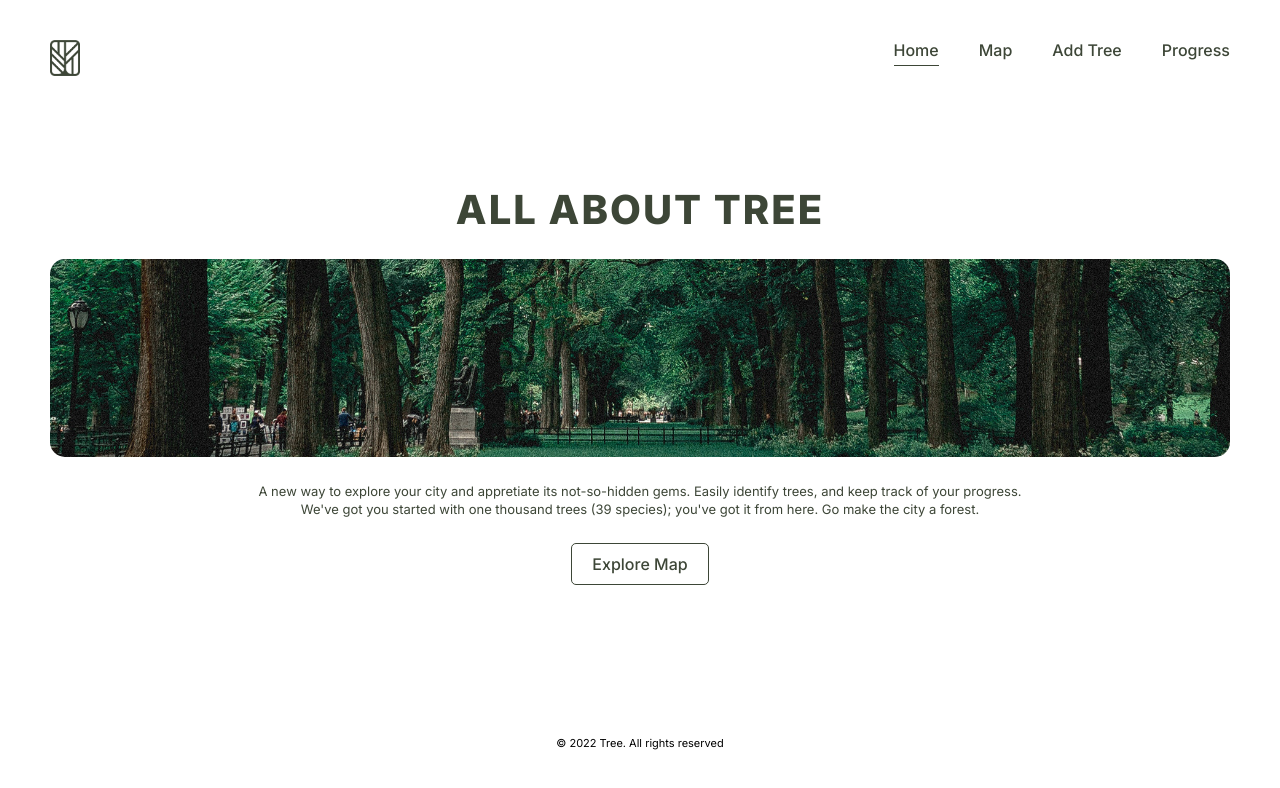
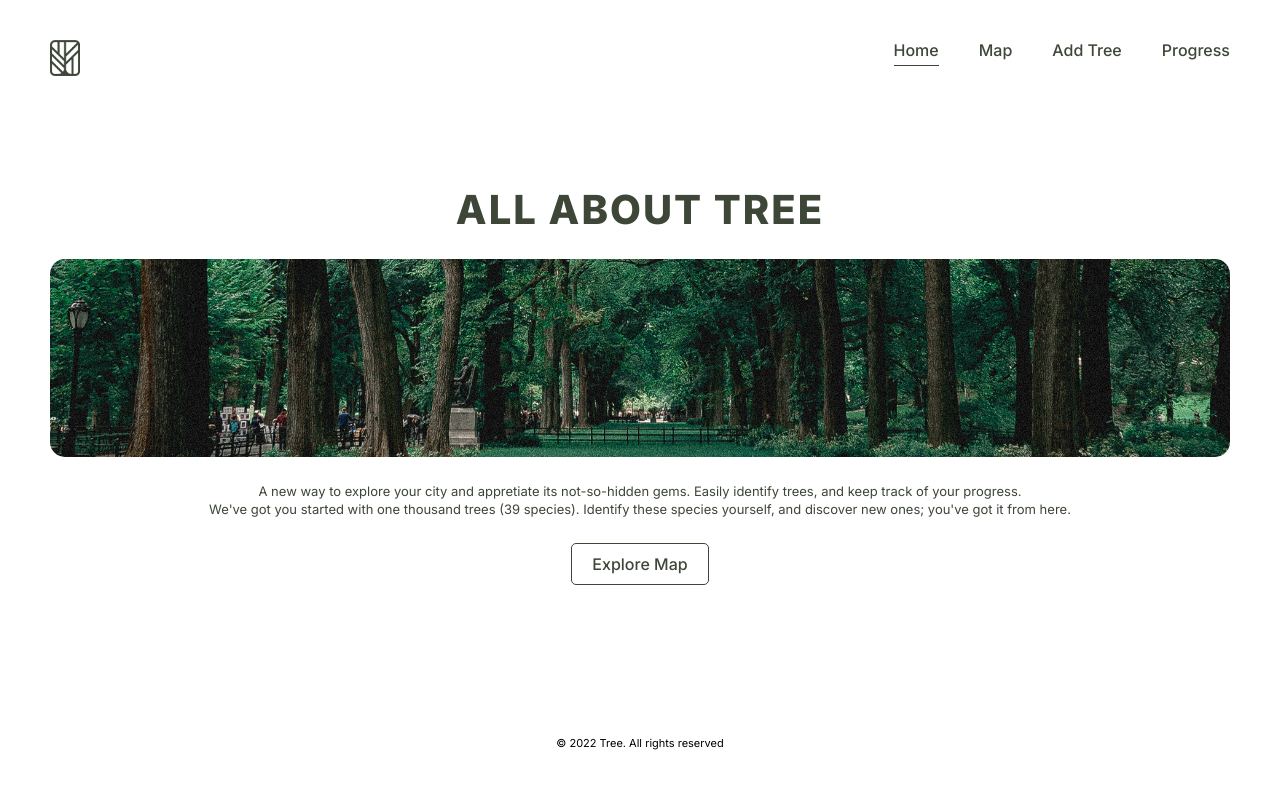
Before and after one commit to wi11s/phase-2-tree-tracker, a React (Create React App) app: page / in a window 1280 px wide. Shown: the top 788 px of the page. Built offline with nearby package versions, Linux system fonts and the light colour scheme; no server answers.

Commit message:
progress changes

```diff
--- a/src/components/AddTreeForm.js
+++ b/src/components/AddTreeForm.js
@@ -37,7 +37,7 @@ function AddTreeForm({ encodeImageFileAsURL, handleSubmit, handleNameChange, han
             </div>
             <h4>or</h4>
             <div className="upload-img">
-                <span className="sub-head">Use Species of Tree</span>
+                <span className="sub-head">Use Species Name</span>
                 <input className='inputStyle' type='text' placeholder='Enter Species' onChange={(e) => handleNameChange(e)}/>
             </div>
 
--- a/src/components/Home.js
+++ b/src/components/Home.js
@@ -18,7 +18,7 @@ function Home() {
                 <img src={banner} alt='banner' />
                 <p>
                 A new way to explore your city and appretiate its not-so-hidden gems. Easily identify trees, and keep track of your progress.<br/>
-                We've got you started with one thousand trees (39 species); you've got it from here. Go make the city a forest.
+                We've got you started with one thousand trees (39 species). Identify these species yourself, and discover new ones; you've got it from here.
                 </p>
                 <NavLink to='/map' exact className='button'>Explore Map</NavLink>
             </motion.div>
--- a/src/components/Map.js
+++ b/src/components/Map.js
@@ -159,7 +159,7 @@ export default function Map({center, zoom, showTreeInfo, setShowTreeInfo, treeIn
               })}
               {userDisplayTrees.map(tree => {
                 return (
-                  <Marker onClick={() => handleUserTreeClick(tree)} key={tree.id} position={{ lat:parseFloat(tree.position.lat), lng:parseFloat(tree.position.lng)}} icon={{url:'https://cdn.glitch.global/9f685967-c8a4-42aa-8c04-dcb09837b5fd/tree-icon-user%20(1).png?v=1665073757677'}}/>
+                  <Marker onClick={() => handleUserTreeClick(tree)} key={tree.id} position={{ lat:parseFloat(tree.position.lat), lng:parseFloat(tree.position.lng)}} icon={{url:'https://cdn.glitch.global/9f685967-c8a4-42aa-8c04-dcb09837b5fd/tree-icon-user%20(3).png?v=1665088498694'}}/>
                 )
               })}
             </GoogleMap>
--- a/src/components/Progress.js
+++ b/src/components/Progress.js
@@ -27,7 +27,7 @@ export default function ({ treeOptions, trees}) {
 
   return (
     <div>
-        <h1>{points}/{total}</h1>
+        <h1>You've identifies {points}/{total} species of trees</h1>
         {treeOptions.map(tree => {
             return (
                 <TreeType key={tree['spc_common']} tree={tree} trees={trees} userTreesArray={userTreesArray}/>
```
